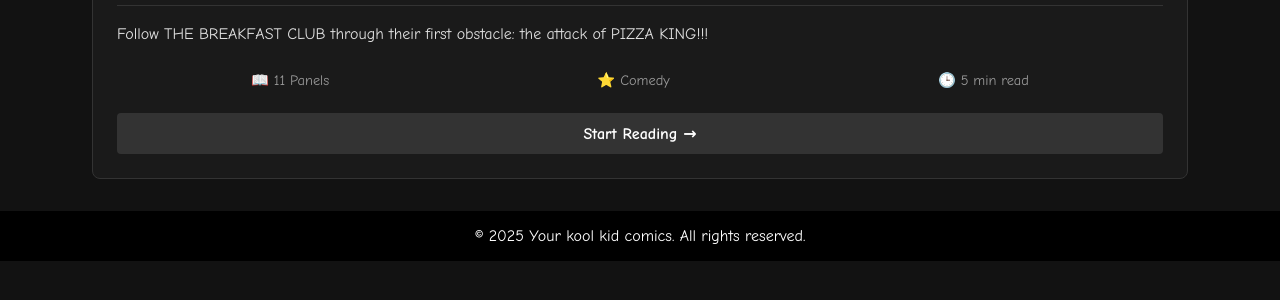
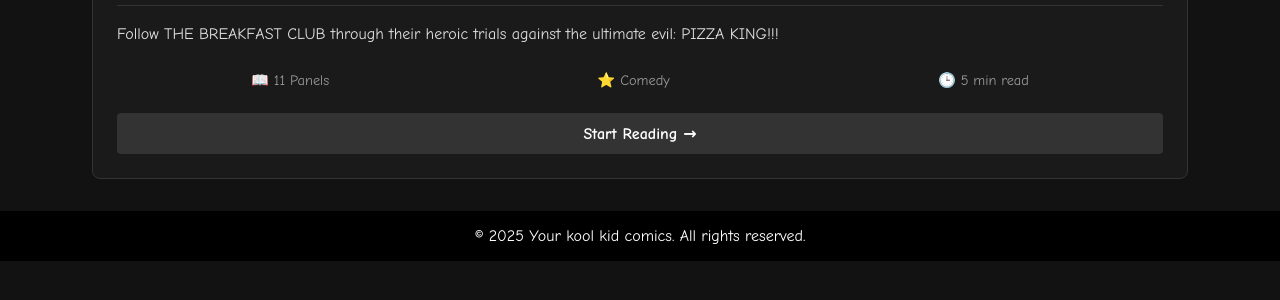
Before and after one commit to Averrgy/COMICS, a plain HTML site: page index.html in a window 1280 px wide. Shown: the part 488-788 px from the top of the page. Drawn offline with Linux system fonts and the light colour scheme.

Commit message:
Update index.html

```diff
--- a/index.html
+++ b/index.html
@@ -274,7 +274,7 @@
                             <h2 class="comic-title">BREAKFAST CLUB</h2>
                         </div>
                         <p class="comic-description">
-                            Follow THE BREAKFAST CLUB through their first obstacle: the attack of PIZZA KING!!!
+                            Follow THE BREAKFAST CLUB through their heroic trials against the ultimate evil: PIZZA KING!!!
                         </p>
                         <div class="comic-stats">
                             <span>📖 11 Panels</span>
```
